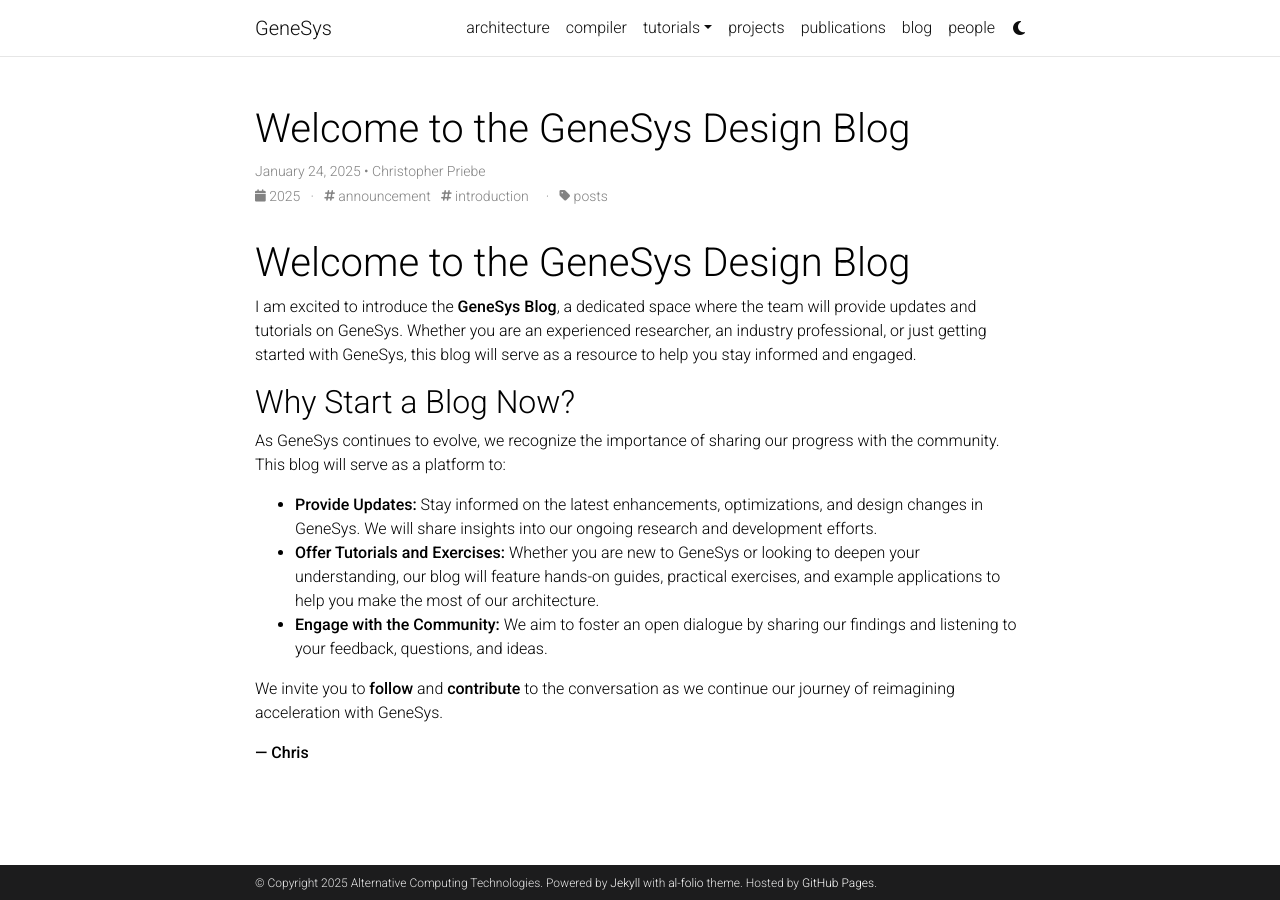
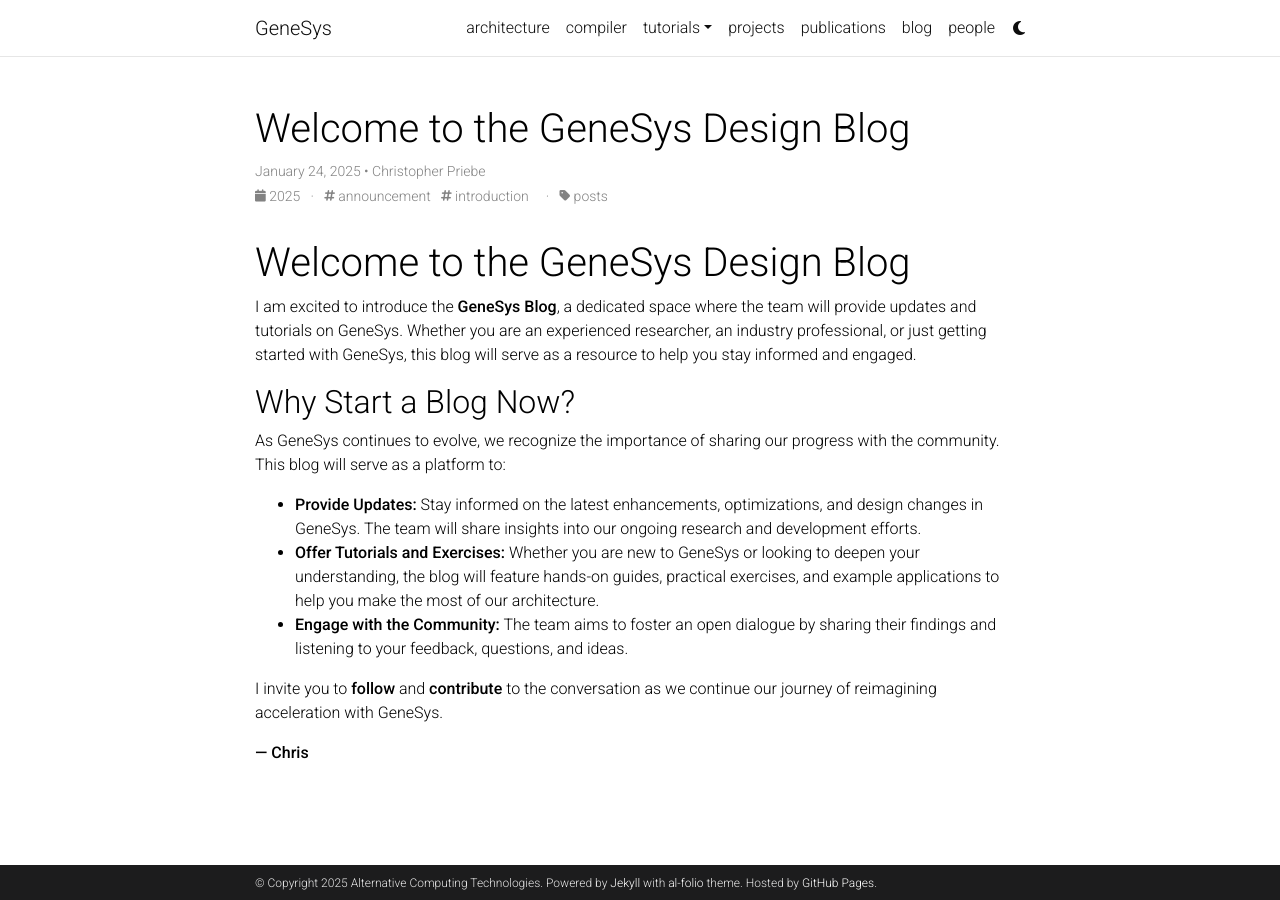
Before and after one commit to nolanlyc/actlab-genesys-yuchuan.github.io, a Jekyll site: the page built from _posts/2025-01-24-introduction.md, in a window 1280 px wide. Built offline with Jekyll 4.4.1, drawn with Linux system fonts in a browser that asks for light colours; comment, search, counter and statistics services are not loaded; a style sheet for code colours, icons or effects is not loaded.

```diff
--- a/_posts/2025-01-24-introduction.md
+++ b/_posts/2025-01-24-introduction.md
@@ -17,10 +17,10 @@
 As GeneSys continues to evolve, we recognize the importance of sharing our progress with the community.
 This blog will serve as a platform to:
 
-- **Provide Updates:** Stay informed on the latest enhancements, optimizations, and design changes in GeneSys. We will share insights into our ongoing research and development efforts.
-- **Offer Tutorials and Exercises:** Whether you are new to GeneSys or looking to deepen your understanding, our blog will feature hands-on guides, practical exercises, and example applications to help you make the most of our architecture.
-- **Engage with the Community:** We aim to foster an open dialogue by sharing our findings and listening to your feedback, questions, and ideas.
+- **Provide Updates:** Stay informed on the latest enhancements, optimizations, and design changes in GeneSys. The team will share insights into our ongoing research and development efforts.
+- **Offer Tutorials and Exercises:** Whether you are new to GeneSys or looking to deepen your understanding, the blog will feature hands-on guides, practical exercises, and example applications to help you make the most of our architecture.
+- **Engage with the Community:** The team aims to foster an open dialogue by sharing their findings and listening to your feedback, questions, and ideas.
 
-We invite you to **follow** and **contribute** to the conversation as we continue our journey of reimagining acceleration with GeneSys.
+I invite you to **follow** and **contribute** to the conversation as we continue our journey of reimagining acceleration with GeneSys.
 
 **— Chris**
```
Also changed, not shown: blog/index.html (line endings or trailing spaces).
